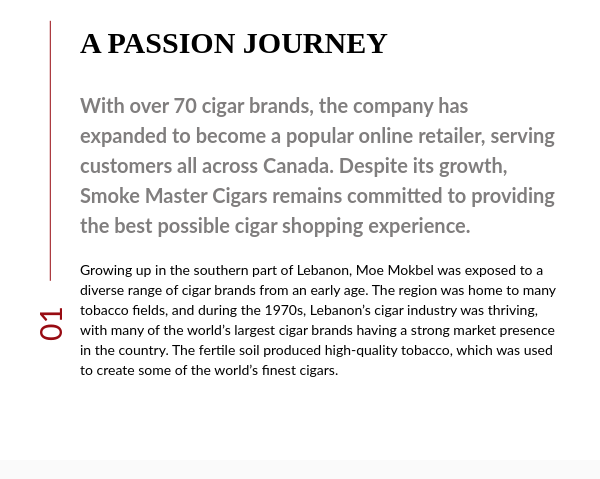
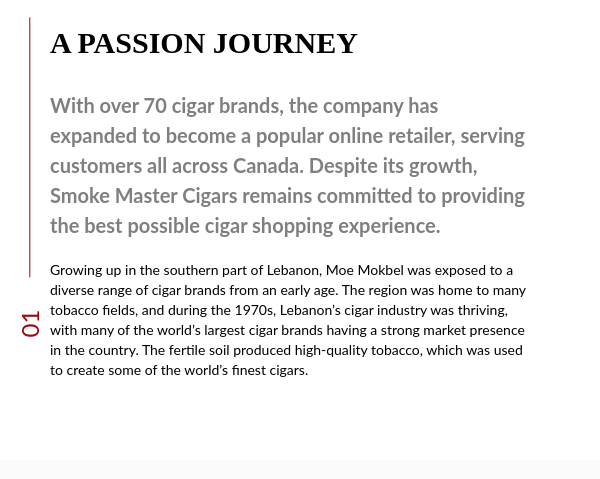
Before and after one commit to fullstackdev710/Html-GSAP-OurStoryPage, a plain HTML site: page index.html in a window 600 px wide. Shown: the part 774-1253 px from the top of the page. Drawn offline with nearby package versions, Linux system fonts and the light colour scheme.

Commit message:
style update

```diff
--- a/scripts.js
+++ b/scripts.js
@@ -102,8 +102,8 @@
     .timeline({
       scrollTrigger: {
         trigger: ".youssef-cigar-div",
-        start: "center bottom",
-        end: "center center",
+        start: "30% bottom",
+        end: "top 30%",
         scrub: true,
       },
     })
@@ -118,8 +118,8 @@
     .timeline({
       scrollTrigger: {
         trigger: ".mustaph-cigar-div",
-        start: "center bottom",
-        end: "center center",
+        start: "30% bottom",
+        end: "top 30%",
         scrub: true,
       },
     })
@@ -134,8 +134,8 @@
     .timeline({
       scrollTrigger: {
         trigger: ".ahmad-cigar-div",
-        start: "center bottom",
-        end: "center center",
+        start: "30% bottom",
+        end: "top 30%",
         scrub: true,
       },
     })
--- a/styles.css
+++ b/styles.css
@@ -1,8 +1,3 @@
-*,
-::after,
-::before {
-  box-sizing: border-box;
-}
 body {
   margin: 0px;
 }
@@ -117,7 +112,7 @@ p {
   flex-wrap: wrap;
 }
 .our-story-section {
-  padding: 60px 0;
+  padding: 60px 20px;
   overflow: hidden;
 }
 .yellow-bar {
@@ -176,6 +171,12 @@ p span {
   width: 300px;
   top: 80px;
   left: 150px;
+}
+.founding-info {
+  margin-top: 20px;
+}
+.sharing-section .row:last-child {
+  margin-top: 40px;
 }
 .founding-info span {
   padding-left: 50%;
@@ -276,11 +277,11 @@ p span {
   }
   .sharing-bg {
     width: calc(70% - 60px);
-    top: 20%;
+    top: 20px;
   }
   .sharing-img {
     width: calc(70% - 60px);
-    top: calc(20% + 40px);
+    top: calc(20px + 40px);
     right: -40%;
   }
   .yellow-bar.sharing {
@@ -288,7 +289,7 @@ p span {
     left: 135px;
   }
   .founding-info {
-    margin-top: -40px;
+    margin-top: -20px;
   }
   .founding-info span {
     padding-left: 20%;
@@ -299,17 +300,19 @@ p span {
     padding-left: 10%;
   }
 }
+
 @media screen and (max-width: 600px) {
   .col-d-2 {
     width: 100%;
   }
-  .row {
+  .section-number-line {
+    font-size: 24px;
   }
   .left-section {
-    padding-left: 60px;
+    padding-left: 30px;
   }
   .section-number-line-container {
-    left: calc(30px - 38%);
+    left: calc(10px - 38%);
   }
   .passion-journey-section .row {
     flex-direction: column-reverse;
@@ -376,6 +379,9 @@ p span {
     top: 240px;
     left: 150px;
   }
+  .founding-info {
+    margin-top: -5px;
+  }
   .founding-info span {
     padding: 0px !important;
     max-width: 80%;
```
